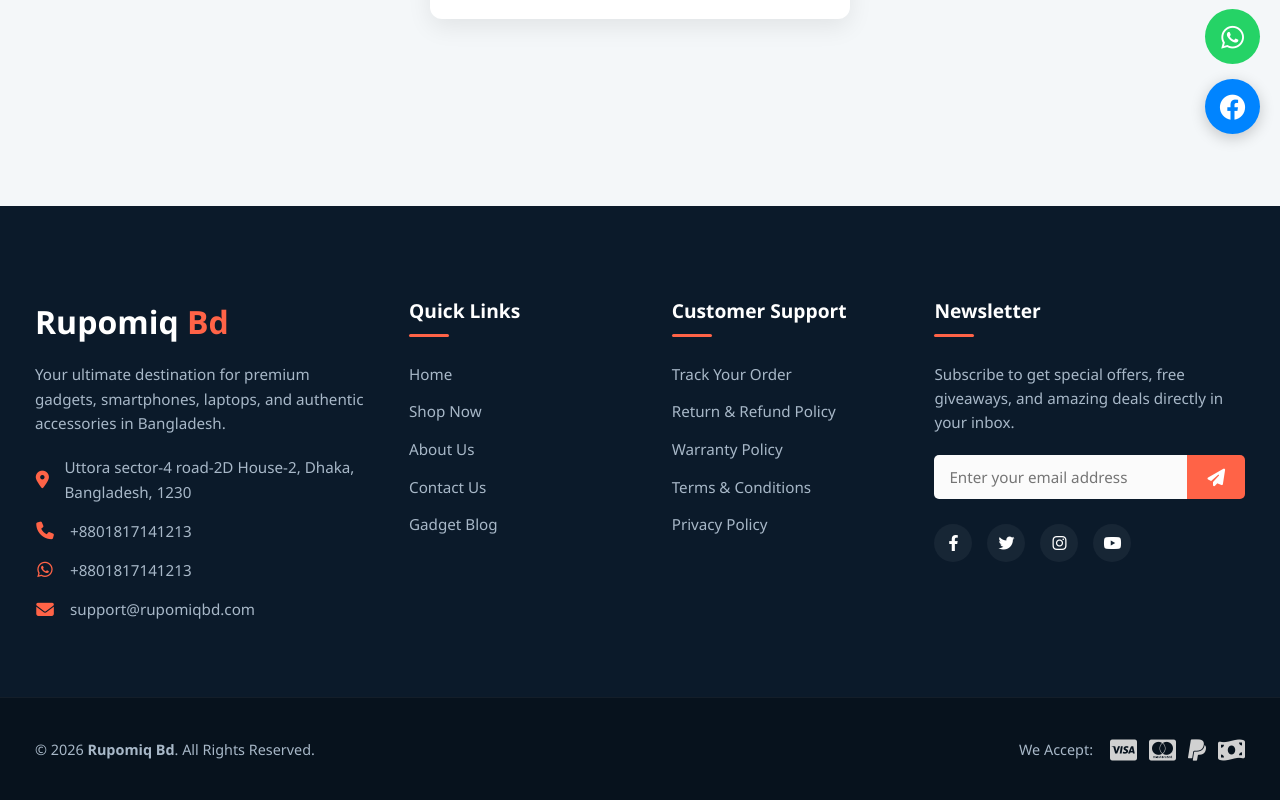
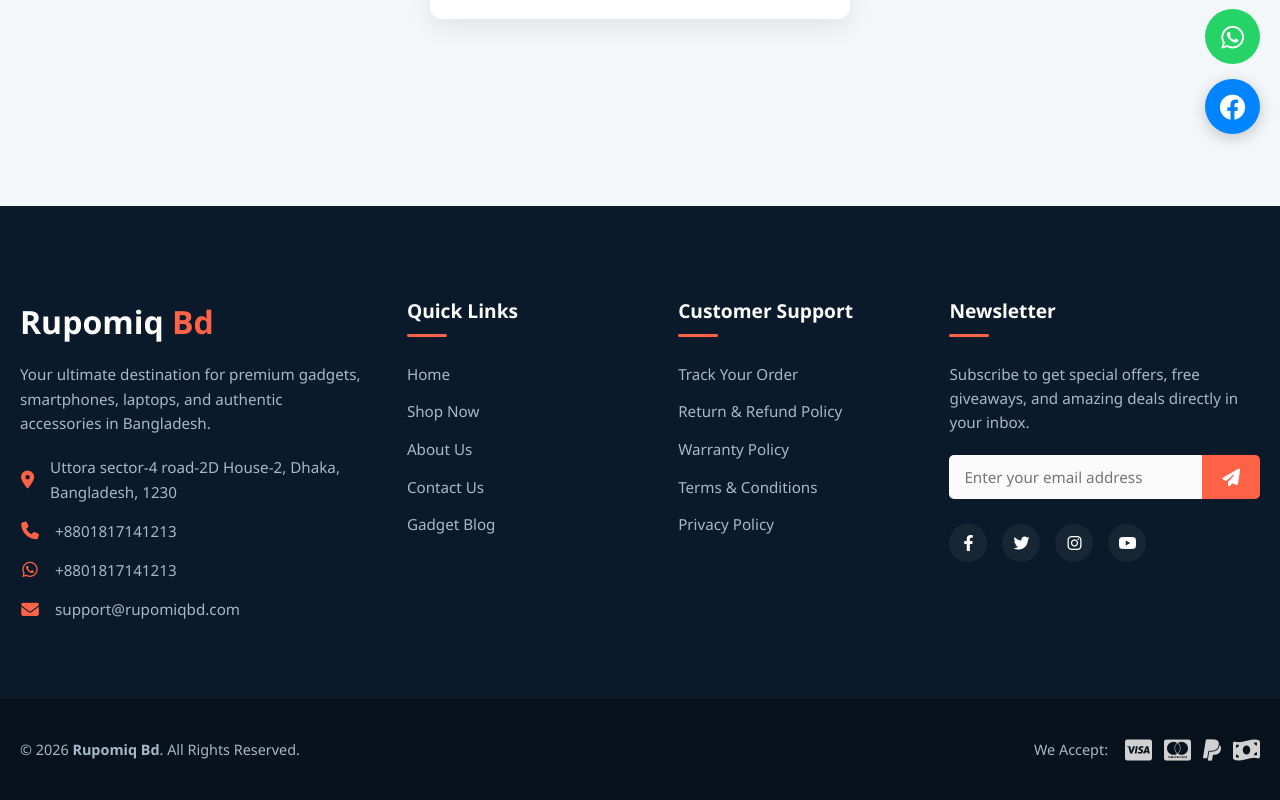
Before and after one commit to joy094/zaytuna, a React (Vite) app in the folder client/: page /login in a window 1280 px wide. Shown: the part 566-1366 px from the top of the page. Built offline with nearby package versions, Linux system fonts and the light colour scheme; no server answers; a web font is replaced by a local one.

Commit message:
update product details css in App.css

```diff
--- a/client/src/App.css
+++ b/client/src/App.css
@@ -365,3 +365,41 @@
     padding-bottom: 80px;
   }
 }
+
+/* =========================================
+   Global Mobile Overflow Fix (পেজ ডানে-বামে সরে যাওয়া বন্ধ করতে)
+========================================= */
+html,
+body {
+  width: 100%;
+  max-width: 100vw;
+  overflow-x: hidden !important;
+  margin: 0;
+  padding: 0;
+  position: relative;
+}
+
+/* যেকোনো কনটেইনার যাতে স্ক্রিনের বাইরে না যায় */
+.container,
+.product-details-page,
+.details-img-container {
+  width: 100%;
+  max-width: 100vw;
+  box-sizing: border-box !important;
+}
+
+/* টেবিল বা গ্যালারি যেন পেজ না ভাঙে */
+.spec-table-wrapper,
+.product-nav-tabs,
+.thumbnail-gallery {
+  width: 100%;
+  max-width: 100%;
+  box-sizing: border-box !important;
+}
+
+/* মোবাইলের সার্চবার যেন ওভারফ্লো না করে */
+.mobile-search-bar,
+.navbar-area {
+  max-width: 100vw;
+  box-sizing: border-box !important;
+}
```
